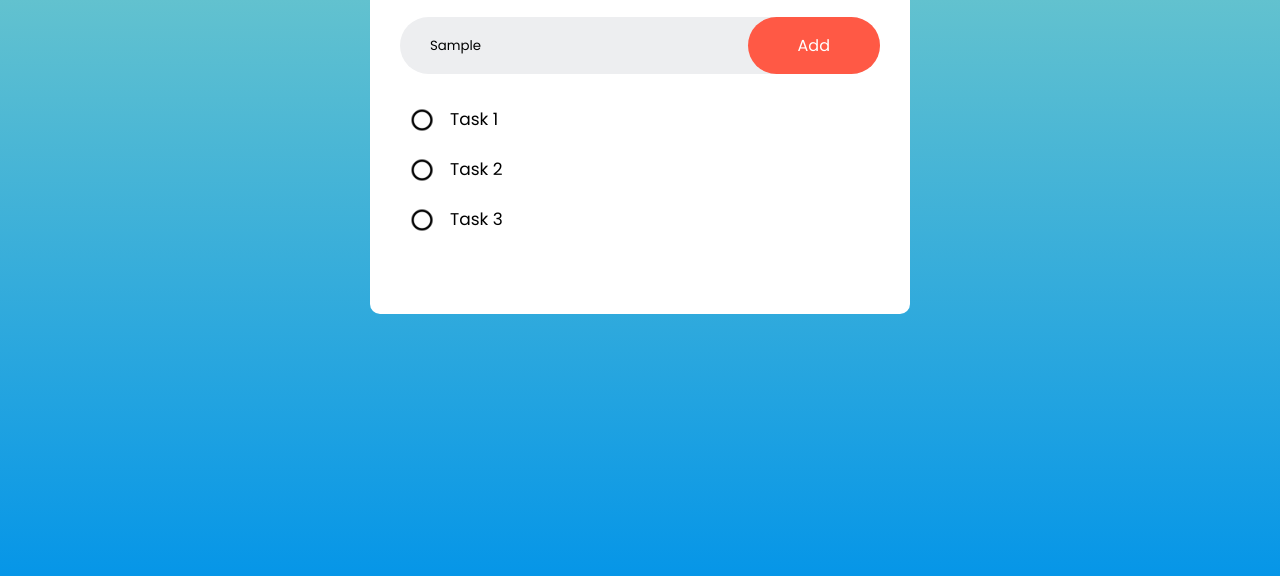
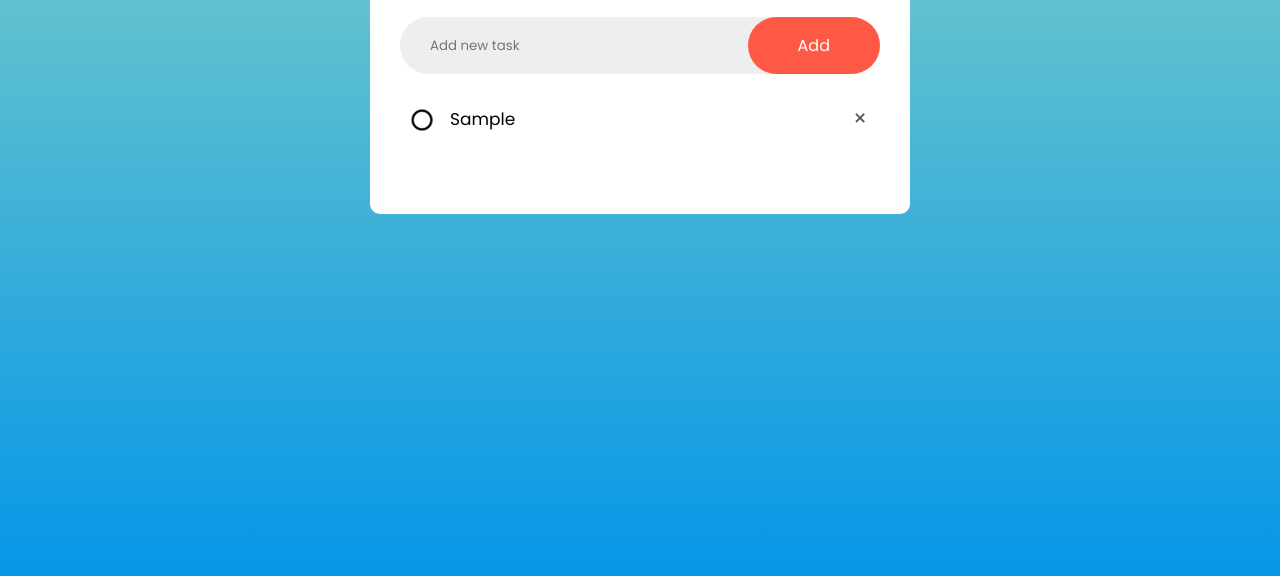
Before and after one commit to ofemeno/02--To-Do-App, a plain HTML site: page index.html in a window 1280 px wide. Both pictures are taken after typing "Sample" into the empty fields and a click on the button "Add". Shown: the part 188-764 px from the top of the page. Drawn offline with Linux system fonts and the light colour scheme.

Commit message:
app completed

```diff
--- a/index.html
+++ b/index.html
@@ -12,15 +12,13 @@
             <h2>To-Do List <img src="images/icon.png" ></h2>
             <div class="row">
                 <input type="text" id="input-box" placeholder="Add new task">
-                <button>Add</button>
+                <button onclick="addtask()">Add</button>
             </div>
             <ul id="list-container">
-                <li>Task 1</li>
-                <li>Task 2</li>
-                <li>Task 3</li>
             </ul>
         </div>
 
     </div>
+    <script src="main.js"></script>
 </body>
 </html>
--- /dev/null
+++ b/main.js
@@ -0,0 +1,46 @@
+const inputBox = document.getElementById("input-box");
+const listContainer = document.getElementById("list-container");
+
+function addtask() {
+  // validate input
+  if (inputBox.value === "") {
+    alert("Can not add empty task");
+  } else {
+    // create list element
+    let li = document.createElement("li");
+    li.innerHTML = inputBox.value;
+
+    // append list element
+    listContainer.appendChild(li);
+
+    // create span element
+    let span = document.createElement("span");
+    span.innerHTML = "\u00d7";
+
+    li.appendChild(span);
+  }
+  inputBox.value = "";
+  saveData()
+}
+
+listContainer.addEventListener("click", function (e) {
+  if (e.target.tagName === "LI") {
+    e.target.classList.toggle("checked");
+    saveData()
+  }
+
+  if (e.target.tagName === "SPAN") {
+    e.target.parentElement.remove();
+    saveData()
+  }
+}, false);
+
+function saveData(){
+    localStorage.setItem("data", listContainer.innerHTML)
+}
+
+function showTask(){
+    listContainer.innerHTML = localStorage.getItem("data")
+}
+
+showTask()
--- a/styles.css
+++ b/styles.css
@@ -66,6 +66,7 @@
 }
 
 ul li {
+    /* border: 1px grey solid; */
     list-style: none;
     font-size: 17px;
     padding: 12px 8px 12px 50px;
@@ -86,3 +87,29 @@ ul li::before {
     top: 12px;
     left: 8px;
 }
+
+ul li.checked {
+    color: #555;
+    text-decoration: line-through;
+}
+
+ul li.checked::before {
+    background-image: url(images/check.png);
+}
+
+ul li span {
+    position: absolute;
+    right: 0;
+    top: 5px;
+    width: 40px;
+    height: 40px;
+    font-size: 22px;
+    color: #555;
+    text-align: center;
+    line-height: 40px;
+    border-radius: 50%;
+}
+
+ul li span:hover {
+    background: #edeef0;
+}
```
